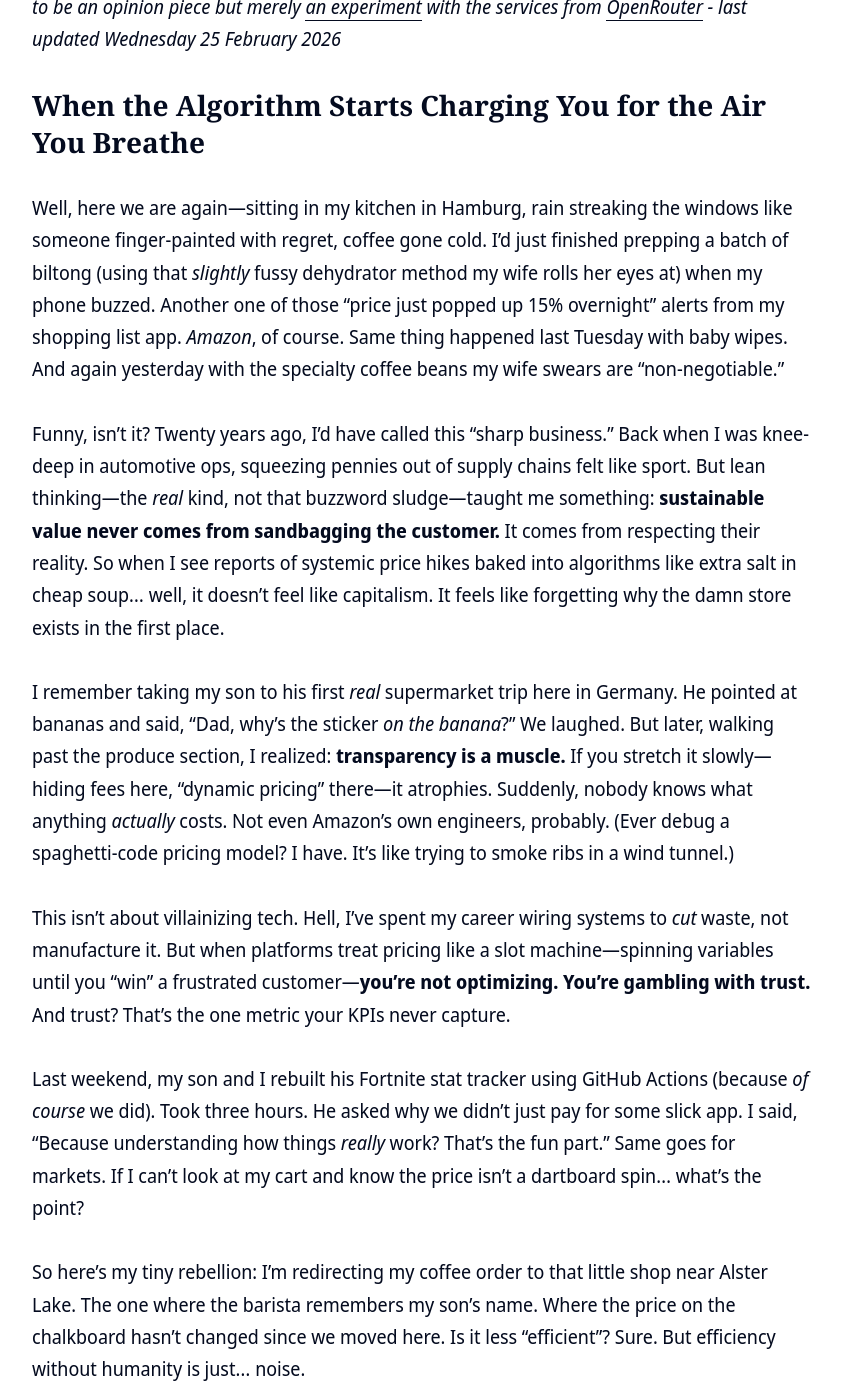
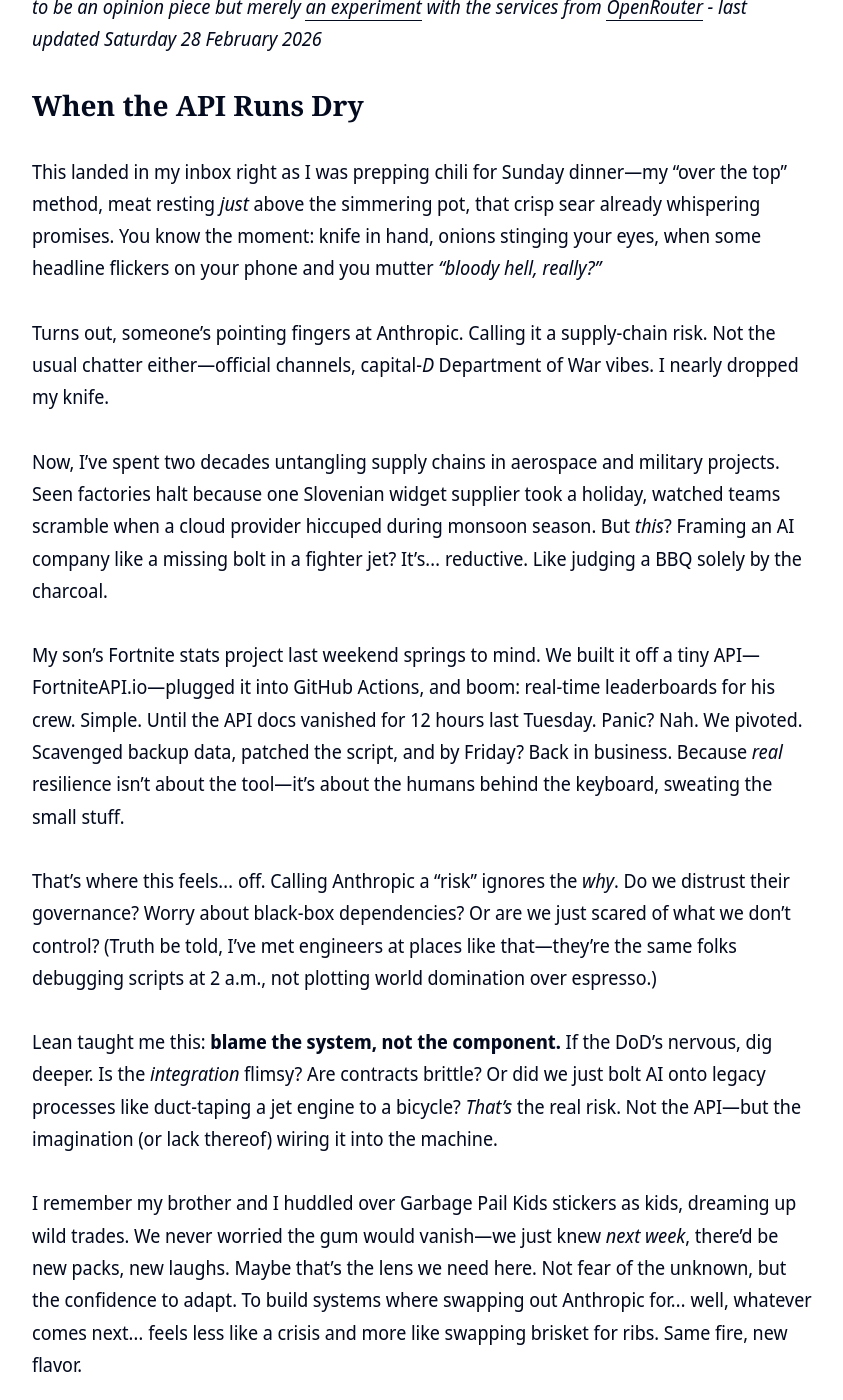
Before and after one commit to clintjb/clintjb.github.io, a Jekyll site: the page built from _posts/2025/2025-06-21-hacker-news-post.md, in a window 1280 px wide and 1400 px high, scrolled down 1046 px. Shown: the whole window, without its empty margins (218-1061 px from the left). Built offline with Jekyll 4.4.1, drawn with Linux system fonts in a browser that asks for light colours; nearby versions of some CDN libraries; some of the changed text lies outside the part shown.

Commit message:
Updated Weekly Post

```diff
--- a/_posts/2025/2025-06-21-hacker-news-post.md
+++ b/_posts/2025/2025-06-21-hacker-news-post.md
@@ -11,22 +11,28 @@ image: '/images/posts/2025/weekly.jpg'
 ---
 ![](/images/posts/2025/weekly.jpg)
 
-_⚠️ **THIS POST IS GENERATED WITH LLMs**: This post is newly generated a few times a week based on trending articles from hacker news. It takes the tone of my writing style, takes the topic from Hacker News - throws in some LLM magic and generates this post. Please be aware I don't read what gets generated here - it means I may agree, I may not - its a crap shoot - its not meant to be an opinion piece but merely [an experiment](https://github.com/clintjb/Weekly-Post) with the services from [OpenRouter](https://openrouter.ai) - last updated Wednesday 25 February 2026_
+_⚠️ **THIS POST IS GENERATED WITH LLMs**: This post is newly generated a few times a week based on trending articles from hacker news. It takes the tone of my writing style, takes the topic from Hacker News - throws in some LLM magic and generates this post. Please be aware I don't read what gets generated here - it means I may agree, I may not - its a crap shoot - its not meant to be an opinion piece but merely [an experiment](https://github.com/clintjb/Weekly-Post) with the services from [OpenRouter](https://openrouter.ai) - last updated Saturday 28 February 2026_
 
-## When the Algorithm Starts Charging You for the Air You Breathe
+## When the API Runs Dry
 
-Well, here we are again—sitting in my kitchen in Hamburg, rain streaking the windows like someone finger-painted with regret, coffee gone cold. I’d just finished prepping a batch of biltong (using that *slightly* fussy dehydrator method my wife rolls her eyes at) when my phone buzzed. Another one of those “price just popped up 15% overnight” alerts from my shopping list app. *Amazon*, of course. Same thing happened last Tuesday with baby wipes. And again yesterday with the specialty coffee beans my wife swears are “non-negotiable.”
+This landed in my inbox right as I was prepping chili for Sunday dinner—my “over the top” method, meat resting *just* above the simmering pot, that crisp sear already whispering promises. You know the moment: knife in hand, onions stinging your eyes, when some headline flickers on your phone and you mutter *“bloody hell, really?”*
 
-Funny, isn’t it? Twenty years ago, I’d have called this “sharp business.” Back when I was knee-deep in automotive ops, squeezing pennies out of supply chains felt like sport. But lean thinking—the *real* kind, not that buzzword sludge—taught me something: **sustainable value never comes from sandbagging the customer.** It comes from respecting their reality. So when I see reports of systemic price hikes baked into algorithms like extra salt in cheap soup… well, it doesn’t feel like capitalism. It feels like forgetting why the damn store exists in the first place.
+Turns out, someone’s pointing fingers at Anthropic. Calling it a supply-chain risk. Not the usual chatter either—official channels, capital-*D* Department of War vibes. I nearly dropped my knife.
 
-I remember taking my son to his first *real* supermarket trip here in Germany. He pointed at bananas and said, “Dad, why’s the sticker *on the banana*?” We laughed. But later, walking past the produce section, I realized: **transparency is a muscle.** If you stretch it slowly—hiding fees here, “dynamic pricing” there—it atrophies. Suddenly, nobody knows what anything *actually* costs. Not even Amazon’s own engineers, probably. (Ever debug a spaghetti-code pricing model? I have. It’s like trying to smoke ribs in a wind tunnel.)
+Now, I’ve spent two decades untangling supply chains in aerospace and military projects. Seen factories halt because one Slovenian widget supplier took a holiday, watched teams scramble when a cloud provider hiccuped during monsoon season. But *this*? Framing an AI company like a missing bolt in a fighter jet? It’s… reductive. Like judging a BBQ solely by the charcoal.
 
-This isn’t about villainizing tech. Hell, I’ve spent my career wiring systems to *cut* waste, not manufacture it. But when platforms treat pricing like a slot machine—spinning variables until you “win” a frustrated customer—**you’re not optimizing. You’re gambling with trust.** And trust? That’s the one metric your KPIs never capture.
+My son’s Fortnite stats project last weekend springs to mind. We built it off a tiny API—FortniteAPI.io—plugged it into GitHub Actions, and boom: real-time leaderboards for his crew. Simple. Until the API docs vanished for 12 hours last Tuesday. Panic? Nah. We pivoted. Scavenged backup data, patched the script, and by Friday? Back in business. Because *real* resilience isn’t about the tool—it’s about the humans behind the keyboard, sweating the small stuff.
 
-Last weekend, my son and I rebuilt his Fortnite stat tracker using GitHub Actions (because *of course* we did). Took three hours. He asked why we didn’t just pay for some slick app. I said, “Because understanding how things *really* work? That’s the fun part.” Same goes for markets. If I can’t look at my cart and know the price isn’t a dartboard spin… what’s the point?
+That’s where this feels… off. Calling Anthropic a “risk” ignores the *why*. Do we distrust their governance? Worry about black-box dependencies? Or are we just scared of what we don’t control? (Truth be told, I’ve met engineers at places like that—they’re the same folks debugging scripts at 2 a.m., not plotting world domination over espresso.)
 
-So here’s my tiny rebellion: I’m redirecting my coffee order to that little shop near Alster Lake. The one where the barista remembers my son’s name. Where the price on the chalkboard hasn’t changed since we moved here. Is it less “efficient”? Sure. But efficiency without humanity is just… noise.
+Lean taught me this: **blame the system, not the component.** If the DoD’s nervous, dig deeper. Is the *integration* flimsy? Are contracts brittle? Or did we just bolt AI onto legacy processes like duct-taping a jet engine to a bicycle? *That’s* the real risk. Not the API—but the imagination (or lack thereof) wiring it into the machine.
 
-Funny how the things we build—whether BBQ smokers or e-commerce empires—only matter when they serve people, not the other way around.
+I remember my brother and I huddled over Garbage Pail Kids stickers as kids, dreaming up wild trades. We never worried the gum would vanish—we just knew *next week*, there’d be new packs, new laughs. Maybe that’s the lens we need here. Not fear of the unknown, but the confidence to adapt. To build systems where swapping out Anthropic for… well, whatever comes next… feels less like a crisis and more like swapping brisket for ribs. Same fire, new flavor.
 
-Now if you’ll excuse me, I’ve got chili simmering. And yes, the meat’s cooking *over* the pot first. Some principles are non-negotiable. 🌶️
+So here’s my take, stirred into tonight’s chili:
+Let’s stop treating AI like a fragile import. Start treating it like *local*. Bake accountability into the culture, not just the contract. Train teams to pivot when APIs blink. Because the minute we see tech as “risk” instead of *raw material*… we’ve already lost the plot.
+
+And if the DoD’s listening? Maybe pour a whisky. Reflect on what *actually* burns down supply chains. (Hint: it’s rarely the code.)
+
+—
+*P.S. If you’re tinkering with APIs this week: keep a backup stash of data. And maybe a bottle of bourbon. You’ll thank me later.* 🥃
```
